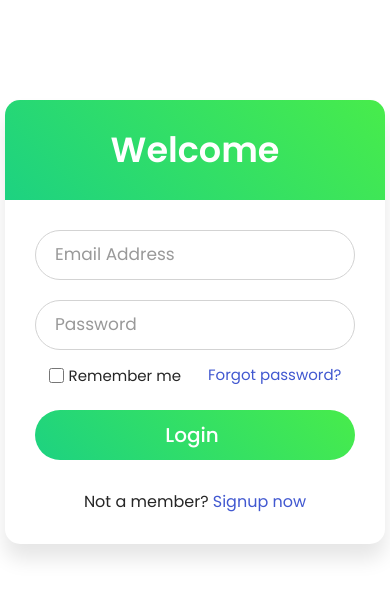
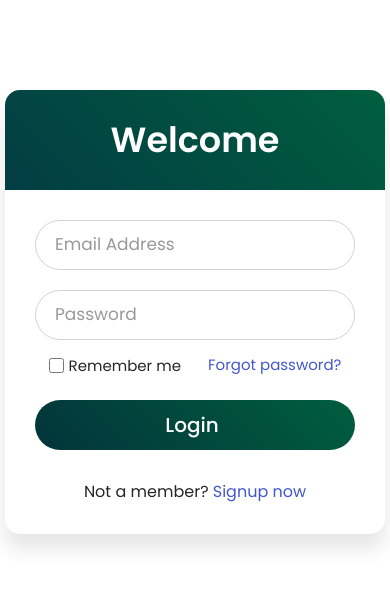
Before and after one commit to lkmSasanga/fas-web-app, a React (Create React App) app: page / in a window 390 px wide. Shown: the top 598 px of the page. Built offline with nearby package versions, Linux system fonts and the light colour scheme.

Commit message:
login color changed

```diff
--- a/src/containers/Login/Login.js
+++ b/src/containers/Login/Login.js
@@ -2,7 +2,7 @@ import React, { Component } from "react";
 import { Link } from 'react-router-dom'
 
 import Classes from './Login.module.css';
-import Signup from "./SignUp/Signup";
+// import Signup from "./SignUp/Signup";
 import InputControl from "../InputControl/InputControl";
 import ThreeDots from '../../components/UI/ThreeDots/ThreeDots';
 
@@ -151,7 +151,7 @@ class Login extends Component {
                                                 <label>Email Address</label>
                                             </div>
                                             <div className={Classes.field}>
-                                                <input type="password" required name="password" onChange={e => this.onChangePassword(e)}/>
+                                                <input type="password" required name="password" autoComplete="on" onChange={e => this.onChangePassword(e)}/>
                                                 <label>Password</label>
                                             </div>
                                         </React.Fragment>
@@ -159,7 +159,7 @@ class Login extends Component {
                                     {this.state.loadSignup ?
                                         <React.Fragment>
                                             <div className={Classes.field}>
-                                                <input type="text" required name="username" onChange={e => this.onChangeUsername(e)}/>
+                                                <input type="text" required name="username" autoComplete="on" onChange={e => this.onChangeUsername(e)}/>
                                                 <label>Username</label>
                                             </div>
                                             <div className={Classes.field}>
@@ -167,7 +167,7 @@ class Login extends Component {
                                                 <label>Email Address</label>
                                             </div>
                                             <div className={Classes.field}>
-                                                <input type="password" required name="password" onChange={e => this.onChangePassword(e)}/>
+                                                <input type="password" required name="password" autoComplete="on" onChange={e => this.onChangePassword(e)}/>
                                                 <label>Password</label>
                                             </div>
                                         </React.Fragment> : null
--- a/src/containers/Login/Login.module.css
+++ b/src/containers/Login/Login.module.css
@@ -35,8 +35,9 @@
     color: #fff;
     user-select: none;
     border-radius: 15px 15px 0 0;
-    background: linear-gradient(-135deg, #48ec4b, #1dd281);
-    /*background: #1dd281;*/
+    /*background: linear-gradient(-135deg, #48ec4b, #1dd281);*/
+    background: linear-gradient(-135deg, #005e3e, #033d44);
+    /*background: #033d44;*/
 }
 .wrapper form{
     padding: 10px 30px 30px 30px;
@@ -123,7 +124,10 @@ form .field input[type="submit"]{
     font-weight: 500;
     cursor: pointer;
     /*background: linear-gradient(-135deg, #c850c0, #4158d0);*/
-    background: linear-gradient(-135deg, #48ec4b, #1dd281);
+    /*background: linear-gradient(-135deg, #48ec4b, #1dd281);*/
+    /*background: #033d44;*/
+    background: linear-gradient(-135deg, #005e3e, #03343b);
+
 
 
     /*background: #02cb9d;*/
@@ -150,6 +154,11 @@ form .signupLink a:hover{
 
 @media (max-width: 499px) {
     .FormBody{
-        margin-top: 100px;
+        margin-top: 90px;
+        /*margin-left: 20px;*/
+        /*margin-right: 20px;*/
+        /*height: 50px;*/
+        /*width: 60%;*/
+        /*padding-left: 15px;*/
     }
 }
```
Also changed, not shown: 1 other file (tests, documents, lock files or other folders).
